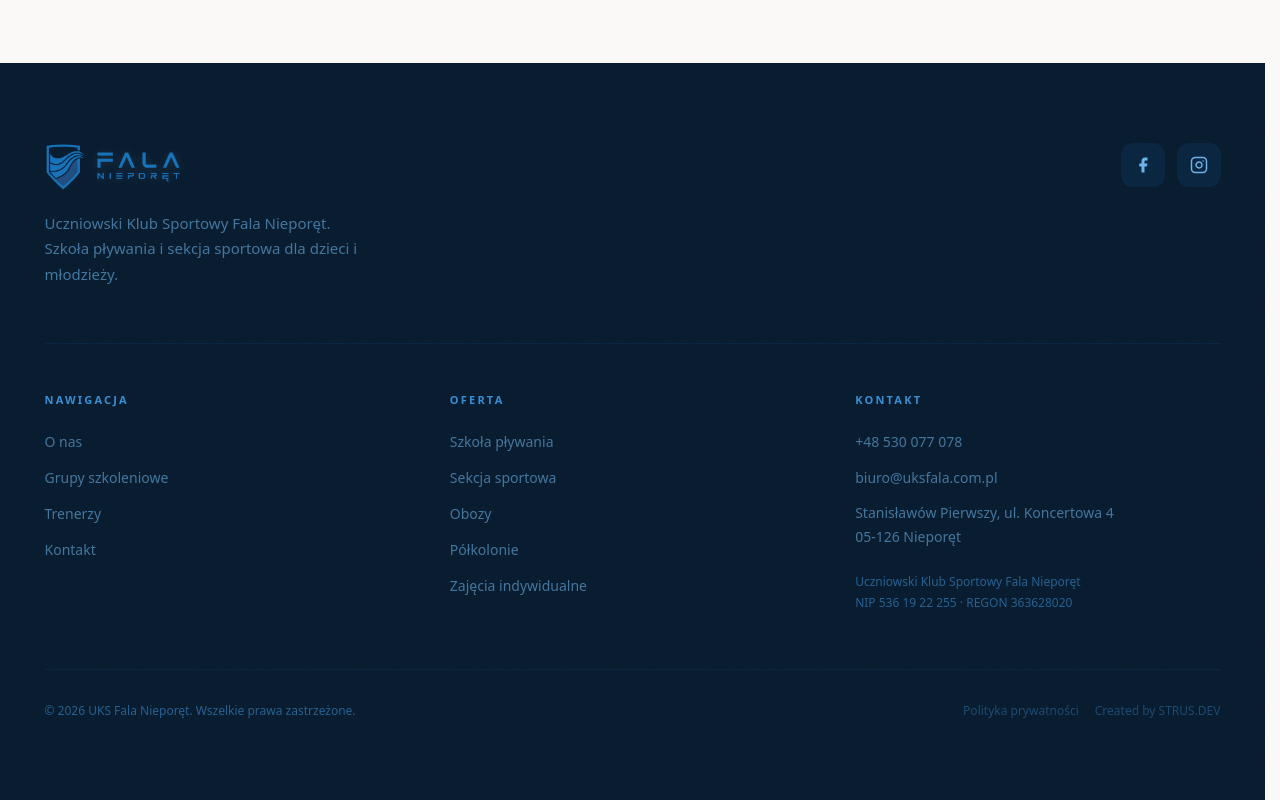
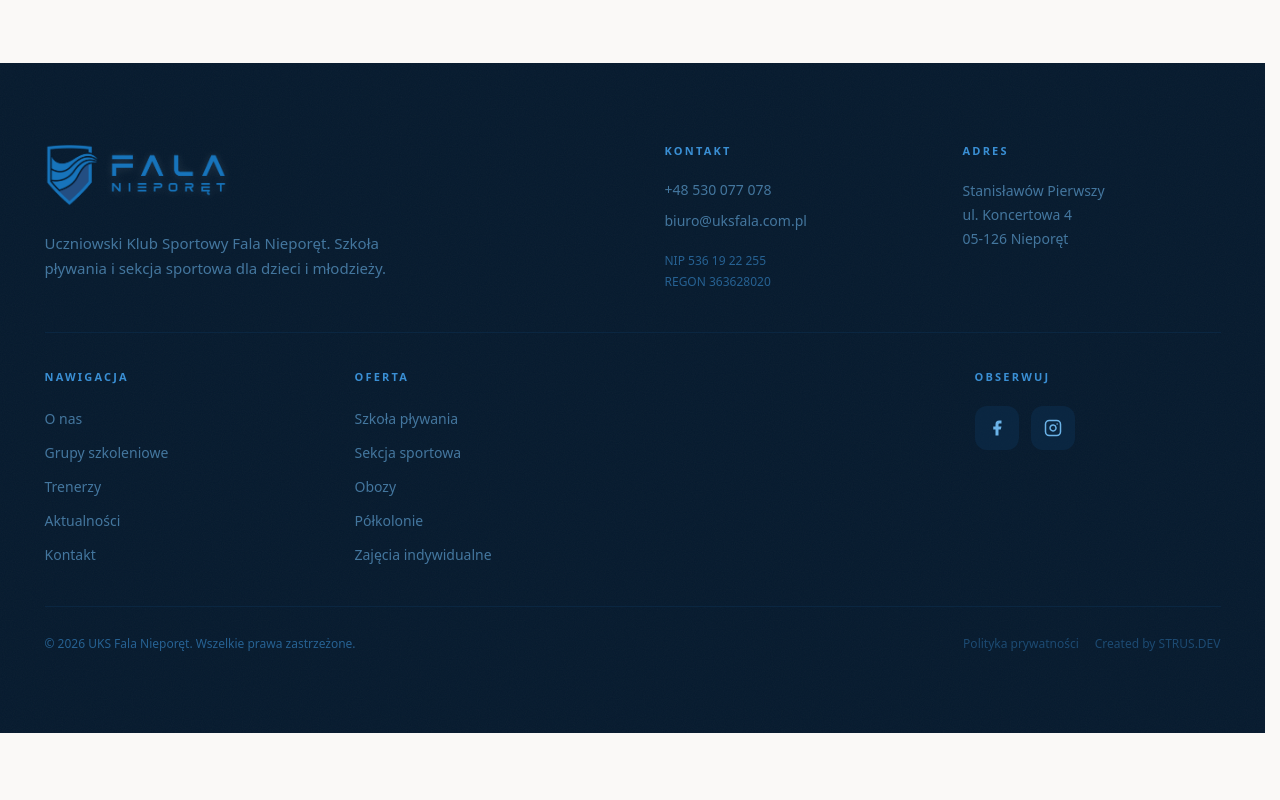
Before and after one commit to frankot/uks_fala, a Next.js app: page / in a window 1280 px wide. Shown: the part 6765-7565 px from the top of the page. After the commit the page ends 7498 px from the top, so only its background shows below. Built offline with nearby package versions, Linux system fonts and the light colour scheme; no server answers; the database is empty.

Commit message:
footer fix

```diff
--- a/src/components/Footer.tsx
+++ b/src/components/Footer.tsx
@@ -2,15 +2,34 @@ import Image from "next/image";
 import Link from "next/link";
 import ContactLink from "./ContactLink";
 
+const NAV_LINKS = [
+  { href: "/o-nas", label: "O nas" },
+  { href: "/grafik", label: "Grupy szkoleniowe" },
+  { href: "/trenerzy", label: "Trenerzy" },
+  { href: "/aktualnosci", label: "Aktualności" },
+];
+
+const OFFER_LINKS = [
+  { href: "/szkola-plywania", label: "Szkoła pływania" },
+  { href: "/sekcja-sportowa", label: "Sekcja sportowa" },
+  { href: "/obozy", label: "Obozy" },
+  { href: "/polkolonie", label: "Półkolonie" },
+];
+
+const linkClass =
+  "text-[14px] text-deep-300/60 transition-colors hover:text-white";
+
+const headingClass =
+  "text-[11px] font-bold uppercase tracking-[0.2em] text-deep-400";
+
 export default function Footer() {
   return (
     <footer className="relative overflow-hidden bg-deep-950 text-deep-200">
-      {/* Grain */}
       <div className="grain absolute inset-0" />
 
       <div className="relative z-10 mx-auto max-w-[1240px] px-5 py-16 sm:px-8 md:py-20">
-        {/* Top — brand + tagline */}
-        <div className="mb-14 flex flex-col justify-between gap-8 md:flex-row md:items-start">
+        {/* Row 1 — brand + contact */}
+        <div className="grid gap-10 md:grid-cols-2 md:gap-16">
           <div>
             <Link
               href="/"
@@ -22,24 +41,95 @@ export default function Footer() {
                 alt=""
                 width={43}
                 height={50}
-                className="h-12 w-auto"
+                className="h-16 w-auto"
               />
               <Image
                 src="/logo-blue/fala-company-name-transparent.png"
                 alt="UKS Fala Nieporęt"
                 width={106}
                 height={40}
-                className="h-8 w-auto drop-shadow-[0_1px_4px_rgba(255,255,255,0.12)]"
+                className="h-11 w-auto drop-shadow-[0_1px_4px_rgba(255,255,255,0.12)]"
               />
             </Link>
-            <p className="mt-5 max-w-xs text-[15px] leading-[1.7] text-deep-300/60">
+            <p className="mt-6 max-w-sm text-[15px] leading-[1.7] text-deep-300/60">
               Uczniowski Klub Sportowy Fala Nieporęt. Szkoła pływania i sekcja
               sportowa dla dzieci i młodzieży.
             </p>
           </div>
 
-          {/* Social icons */}
-          <div className="flex gap-3">
+          <div className="grid gap-x-10 gap-y-6 sm:grid-cols-2">
+            <div>
+              <h4 className={headingClass}>Kontakt</h4>
+              <div className="mt-5 space-y-2.5">
+                <a href="tel:+48530077078" className={`block ${linkClass}`}>
+                  +48 530 077 078
+                </a>
+                <a
+                  href="mailto:biuro@uksfala.com.pl"
+                  className={`block ${linkClass}`}
+                >
+                  biuro@uksfala.com.pl
+                </a>
+              </div>
+              <p className="mt-5 text-[12px] leading-[1.7] text-deep-400/60">
+                NIP 536 19 22 255
+                <br />
+                REGON 363628020
+              </p>
+            </div>
+
+            <div>
+              <h4 className={headingClass}>Adres</h4>
+              <p className="mt-5 text-[14px] leading-[1.7] text-deep-300/60">
+                Stanisławów Pierwszy
+                <br />
+                ul. Koncertowa 4
+                <br />
+                05-126 Nieporęt
+              </p>
+            </div>
+          </div>
+        </div>
+
+        {/* Row 2 — navigation + offer + social */}
+        <div className="mt-10 grid gap-10 border-t border-deep-800/50 pt-9 sm:grid-cols-2 md:grid-cols-4 md:gap-16">
+          <div>
+            <h4 className={headingClass}>Nawigacja</h4>
+            <ul className="mt-5 space-y-2.5">
+              {NAV_LINKS.map((link) => (
+                <li key={link.href}>
+                  <Link href={link.href} className={linkClass}>
+                    {link.label}
+                  </Link>
+                </li>
+              ))}
+              <li>
+                <ContactLink className={linkClass}>Kontakt</ContactLink>
+              </li>
+            </ul>
+          </div>
+
+          <div>
+            <h4 className={headingClass}>Oferta</h4>
+            <ul className="mt-5 space-y-2.5">
+              {OFFER_LINKS.map((link) => (
+                <li key={link.href}>
+                  <Link href={link.href} className={linkClass}>
+                    {link.label}
+                  </Link>
+                </li>
+              ))}
+              <li>
+                <span className="text-[14px] text-deep-300/60">
+                  Zajęcia indywidualne
+                </span>
+              </li>
+            </ul>
+          </div>
+
+          <div className="sm:col-span-2 md:col-start-4 md:col-span-1">
+            <h4 className={headingClass}>Obserwuj</h4>
+            <div className="mt-5 flex gap-3">
               <a
                 href="https://facebook.com"
                 target="_blank"
@@ -47,12 +137,7 @@ export default function Footer() {
                 className="flex h-11 w-11 items-center justify-center rounded-xl bg-deep-800/50 text-deep-300 transition-all hover:bg-deep-700 hover:text-white"
                 aria-label="Facebook"
               >
-              <svg
-                width="18"
-                height="18"
-                viewBox="0 0 24 24"
-                fill="currentColor"
-              >
+                <svg width="18" height="18" viewBox="0 0 24 24" fill="currentColor">
                   <path d="M18 2h-3a5 5 0 0 0-5 5v3H7v4h3v8h4v-8h3l1-4h-4V7a1 1 0 0 1 1-1h3z" />
                 </svg>
               </a>
@@ -80,120 +165,10 @@ export default function Footer() {
               </a>
             </div>
           </div>
-
-        {/* Links grid */}
-        <div className="grid gap-10 border-t border-deep-800/50 pt-12 sm:grid-cols-3">
-          <div>
-            <h4 className="text-[11px] font-bold uppercase tracking-[0.2em] text-deep-400">
-              Nawigacja
-            </h4>
-            <ul className="mt-5 space-y-3">
-              {[
-                { href: "/o-nas", label: "O nas" },
-                { href: "/grafik", label: "Grupy szkoleniowe" },
-                { href: "/trenerzy", label: "Trenerzy" },
-              ].map((link) => (
-                <li key={link.href}>
-                  <Link
-                    href={link.href}
-                    className="text-[14px] text-deep-300/60 transition-colors hover:text-white"
-                  >
-                    {link.label}
-                  </Link>
-                </li>
-              ))}
-              <li>
-                <ContactLink className="text-[14px] text-deep-300/60 transition-colors hover:text-white">
-                  Kontakt
-                </ContactLink>
-              </li>
-            </ul>
-          </div>
-
-          <div>
-            <h4 className="text-[11px] font-bold uppercase tracking-[0.2em] text-deep-400">
-              Oferta
-            </h4>
-            <ul className="mt-5 space-y-3">
-              <li>
-                <Link
-                  href="/szkola-plywania"
-                  className="text-[14px] text-deep-300/60 transition-colors hover:text-white"
-                >
-                  Szkoła pływania
-                </Link>
-              </li>
-              <li>
-                <Link
-                  href="/sekcja-sportowa"
-                  className="text-[14px] text-deep-300/60 transition-colors hover:text-white"
-                >
-                  Sekcja sportowa
-                </Link>
-              </li>
-              <li>
-                <Link
-                  href="/obozy"
-                  className="text-[14px] text-deep-300/60 transition-colors hover:text-white"
-                >
-                  Obozy
-                </Link>
-              </li>
-              <li>
-                <Link
-                  href="/polkolonie"
-                  className="text-[14px] text-deep-300/60 transition-colors hover:text-white"
-                >
-                  Półkolonie
-                </Link>
-              </li>
-              <li>
-                <span className="text-[14px] text-deep-300/60">
-                  Zajęcia indywidualne
-                </span>
-              </li>
-            </ul>
-          </div>
-
-          <div>
-            <h4 className="text-[11px] font-bold uppercase tracking-[0.2em] text-deep-400">
-              Kontakt
-            </h4>
-            <ul className="mt-5 space-y-3">
-              <li>
-                <a
-                  href="tel:+48530077078"
-                  className="text-[14px] text-deep-300/60 transition-colors hover:text-white"
-                >
-+48 530 077 078
-                </a>
-              </li>
-              <li>
-                <a
-                  href="mailto:biuro@uksfala.com.pl"
-                  className="text-[14px] text-deep-300/60 transition-colors hover:text-white"
-                >
-                  biuro@uksfala.com.pl
-                </a>
-              </li>
-              <li>
-                <p className="text-[14px] leading-[1.7] text-deep-300/60">
-                  Stanisławów Pierwszy, ul. Koncertowa 4<br />
-                  05-126 Nieporęt
-                </p>
-              </li>
-            </ul>
-
-            <p className="mt-6 text-[12px] leading-[1.7] text-deep-400/60">
-              Uczniowski Klub Sportowy Fala Nieporęt
-              <br />
-              NIP 536 19 22 255 &middot; REGON 363628020
-            </p>
-          </div>
         </div>
 
         {/* Bottom bar */}
-        <div className="mt-14 flex flex-col items-center justify-between gap-3 border-t border-deep-800/50 pt-8 sm:flex-row">
+        <div className="mt-10 flex flex-col gap-3 border-t border-deep-800/50 pt-7 sm:flex-row sm:items-center sm:justify-between">
           <p className="text-[12px] text-deep-400/60">
             &copy; {new Date().getFullYear()} UKS Fala Nieporęt. Wszelkie prawa
             zastrzeżone.
```
Lines whose indentation alone changed are shown as unchanged.
